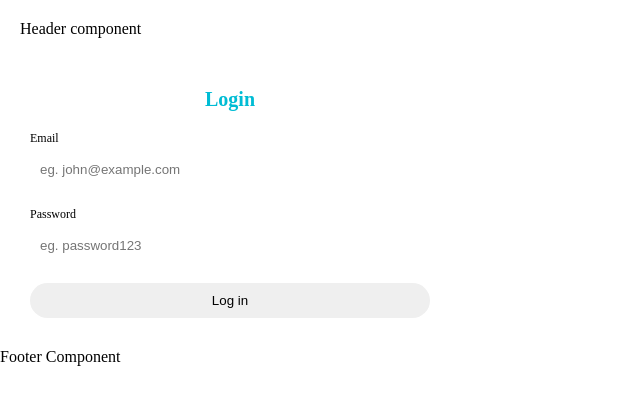
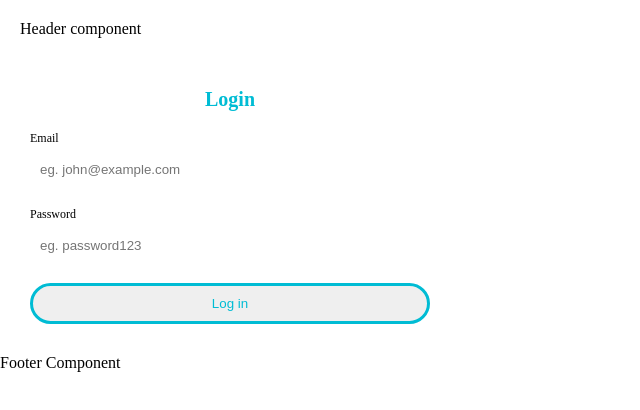
Before and after one commit to chrishalley/cibolo-react-client, a React (Create React App) app: page / in a window 1280 px wide. Shown: the top 410 px of the page, without its empty margins (0-640 px from the left). Built offline with nearby package versions, Linux system fonts and the light colour scheme.

Commit message:
Cleaned up button default and hover styles, added transition

```diff
--- a/src/components/common/Button/Button.module.css
+++ b/src/components/common/Button/Button.module.css
@@ -1,14 +1,13 @@
-@value color-primary, color-white from '../../../assets/css/colors.css';
-
 .button {
   padding: 1rem;
   border-radius: 10rem;
-  border: none;
-  background-color: color-primary;
-  color: color-white;
+  border: 3px solid var(--color-primary);
+  color: var(--color-primary);
   cursor: pointer;
+  transition: color .2s ease-in-out, background-color .2s ease-in-out;
 }
 
 .button:hover {
-  background-color: red;
+  background-color: var(--color-primary);
+  color: #FFFFFF;
 }
```
